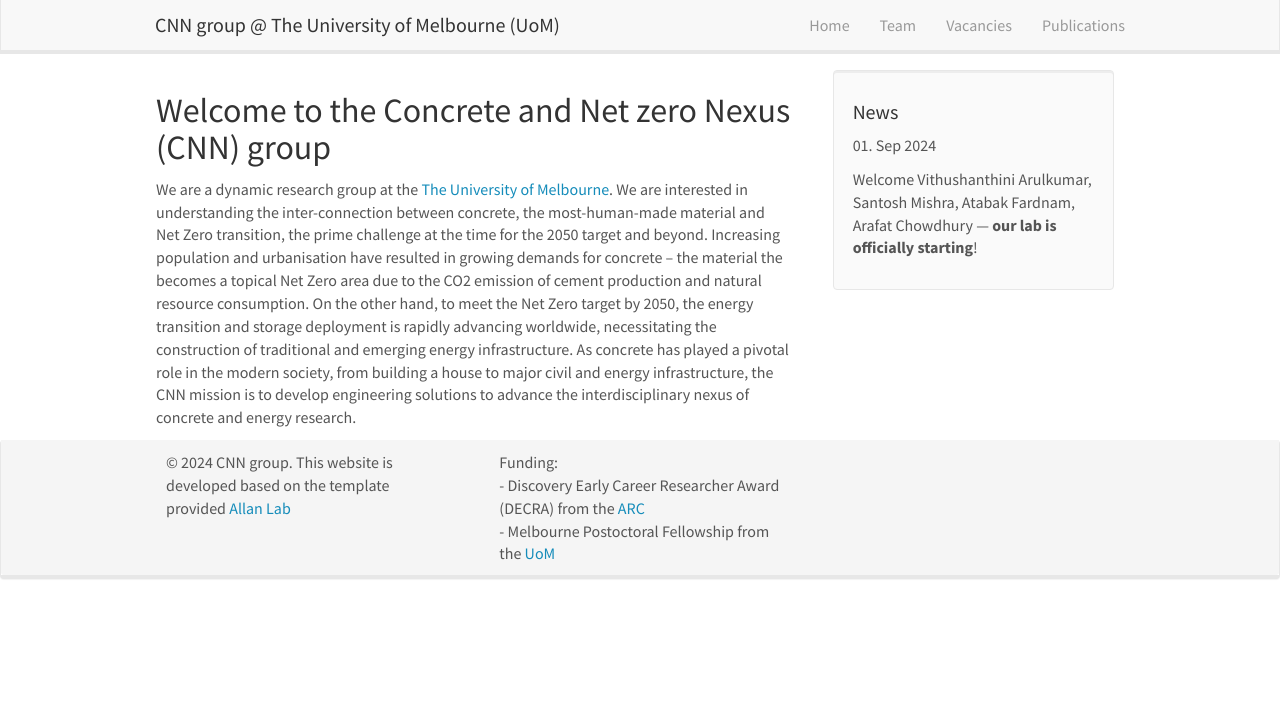
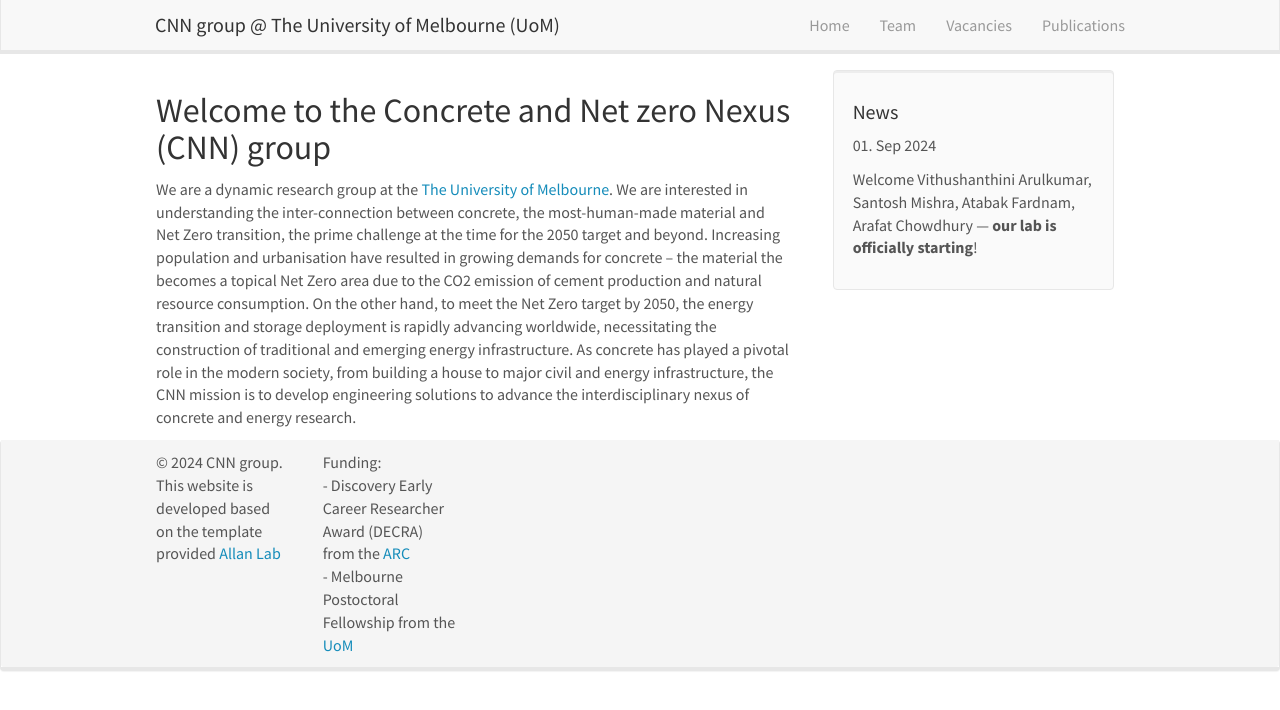
Before and after one commit to tuannguyenngoc/cnn-group, a Jekyll site: the page built from _pages/home.md, in a window 1280 px wide. Shown: the top 710 px of the page. Built offline with Jekyll 4.4.1, drawn with Linux system fonts in a browser that asks for light colours; nearby versions of some CDN libraries.

Commit message:
Update footer.html

```diff
--- a/_includes/footer.html
+++ b/_includes/footer.html
@@ -2,10 +2,10 @@
   <div class="panel-footer">
 	<div class="container-fluid">
 	  <div class="row">
-		<div class="col-sm-4">
+		<div class="col-sm-2">
 		  <p>&copy 2024 CNN group. This website is developed based on the template provided <a href="https://www.allanlab.org/aboutwebsite.html">Allan Lab</a></a></p>
 		</div>
-		<div class="col-sm-4">
+		<div class="col-sm-2">
 		  Funding:<br />
       - Discovery Early Career Researcher Award (DECRA) from the <a href="https://www.arc.gov.au/">ARC</a><br />
 	- Melbourne Postoctoral Fellowship from the <a href="https://sites.research.unimelb.edu.au/research-funding/researcher-development-schemes/melbourne-postdoctoral-fellowships">UoM</a><br />
```
